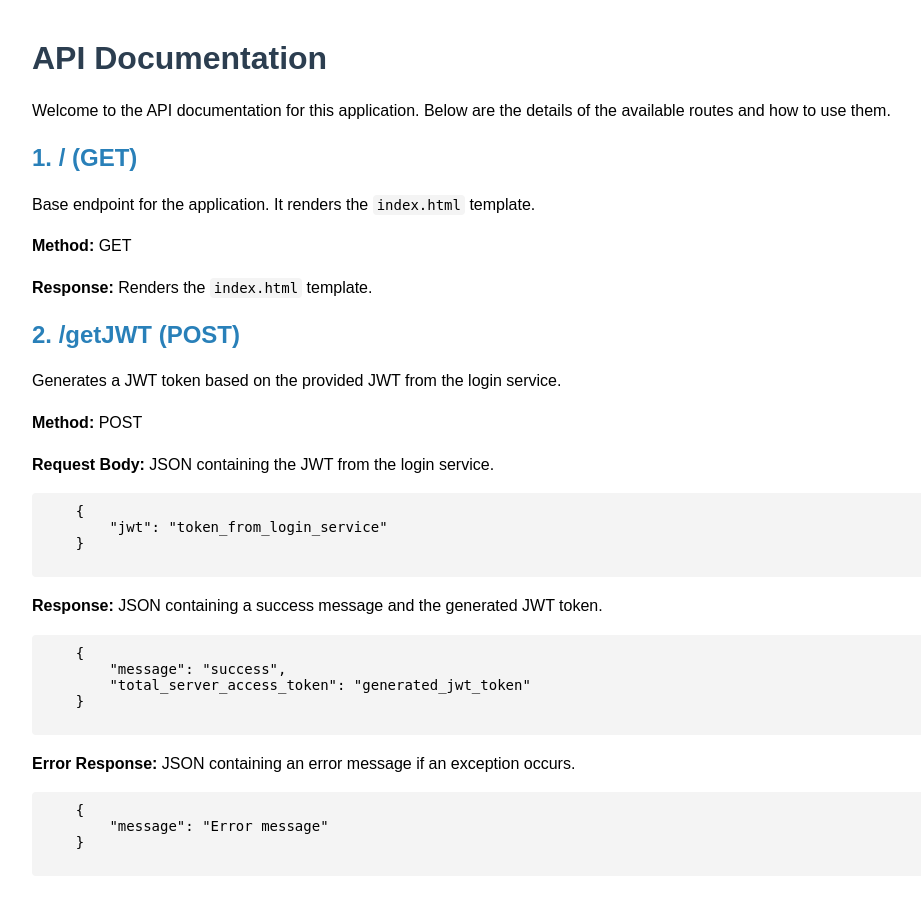
After one commit to TanushMM/RideShare, a Flask app: page / in a window 1280 px wide. The commit adds this page. Shown: the whole page, without its empty margins (8-929 px from the left). Run offline with Flask 3, Linux system fonts and the light colour scheme.

Commit message:
Added API docs for some Authorization Service

```diff
--- a/Authorization_Service/app.py
+++ b/Authorization_Service/app.py
@@ -1,4 +1,4 @@
-from flask import Flask, request, jsonify
+from flask import Flask, request, jsonify, render_template
 from flask_jwt_extended import JWTManager, create_access_token
 from dotenv import load_dotenv
 import os
@@ -9,6 +9,9 @@ app = Flask(__name__)
 app.config["JWT_SECRET_KEY"] = os.getenv('JWT_SECRET_KEY')
 jwt = JWTManager(app)
 
+@app.route("/")
+def main():
+    return render_template('index.html')
 
 @app.route("/getJWT", methods=["POST"])
 def get_jwt():
--- /dev/null
+++ b/Authorization_Service/templates/index.html
@@ -0,0 +1,106 @@
+<!DOCTYPE html>
+<html lang="en">
+  <head>
+    <meta charset="UTF-8" />
+    <meta name="viewport" content="width=device-width, initial-scale=1.0" />
+    <title>API Documentation</title>
+    <style>
+      body {
+        font-family: Arial, sans-serif;
+        margin: 40px;
+      }
+      h1 {
+        color: #2c3e50;
+      }
+      h2 {
+        color: #2980b9;
+      }
+      p {
+        font-size: 16px;
+        line-height: 1.6;
+      }
+      code {
+        background-color: #f4f4f4;
+        padding: 2px 4px;
+        border-radius: 4px;
+        font-size: 14px;
+      }
+      pre {
+        background-color: #f4f4f4;
+        padding: 10px;
+        border-radius: 4px;
+        font-size: 14px;
+      }
+      ul {
+        margin-left: 20px;
+      }
+    </style>
+  </head>
+  <body>
+    <h1>API Documentation</h1>
+    <p>
+      Welcome to the API documentation for this application. Below are the
+      details of the available routes and how to use them.
+    </p>
+
+    <!-- <h2>Base URL</h2>
+    <p>
+      The API is accessible at the following base URL:
+    </p>
+    <pre>
+    http://localhost:5000
+    </pre>
+
+    <h2>1. Endpoints</h2> -->
+
+    <h2>1. / (GET)</h2>
+    <p>
+      Base endpoint for the application. It renders the <code>index.html</code>
+      template.
+    </p>
+    <p><strong>Method:</strong> GET</p>
+    <p>
+      <strong>Response:</strong> Renders the <code>index.html</code> template.
+    </p>
+
+    <h2>2. /getJWT (POST)</h2>
+    <p>
+      Generates a JWT token based on the provided JWT from the login service.
+    </p>
+    <p><strong>Method:</strong> POST</p>
+    <p>
+      <strong>Request Body:</strong> JSON containing the JWT from the login
+      service.
+    </p>
+    <pre>
+    {
+        "jwt": "token_from_login_service"
+    }
+    </pre>
+    <p>
+      <strong>Response:</strong> JSON containing a success message and the
+      generated JWT token.
+    </p>
+    <pre>
+    {
+        "message": "success",
+        "total_server_access_token": "generated_jwt_token"
+    }
+    </pre>
+    <p>
+      <strong>Error Response:</strong> JSON containing an error message if an
+      exception occurs.
+    </p>
+    <pre>
+    {
+        "message": "Error message"
+    }
+    </pre>
+
+    <!-- <h2>Authentication</h2>
+    <p>
+      The API endpoints require SSL/TLS encryption as they are served over HTTPS.
+      Ensure to access the API via `https://localhost:5000` with proper SSL certificates.
+    </p> -->
+  </body>
+</html>
```
Also changed, not shown: Driver_and_Rider_Service/blueprints/driver/templates/driver.html (+61 -10 lines), Driver_and_Rider_Service/blueprints/rider/templates/rider.html (+41 -13 lines).
